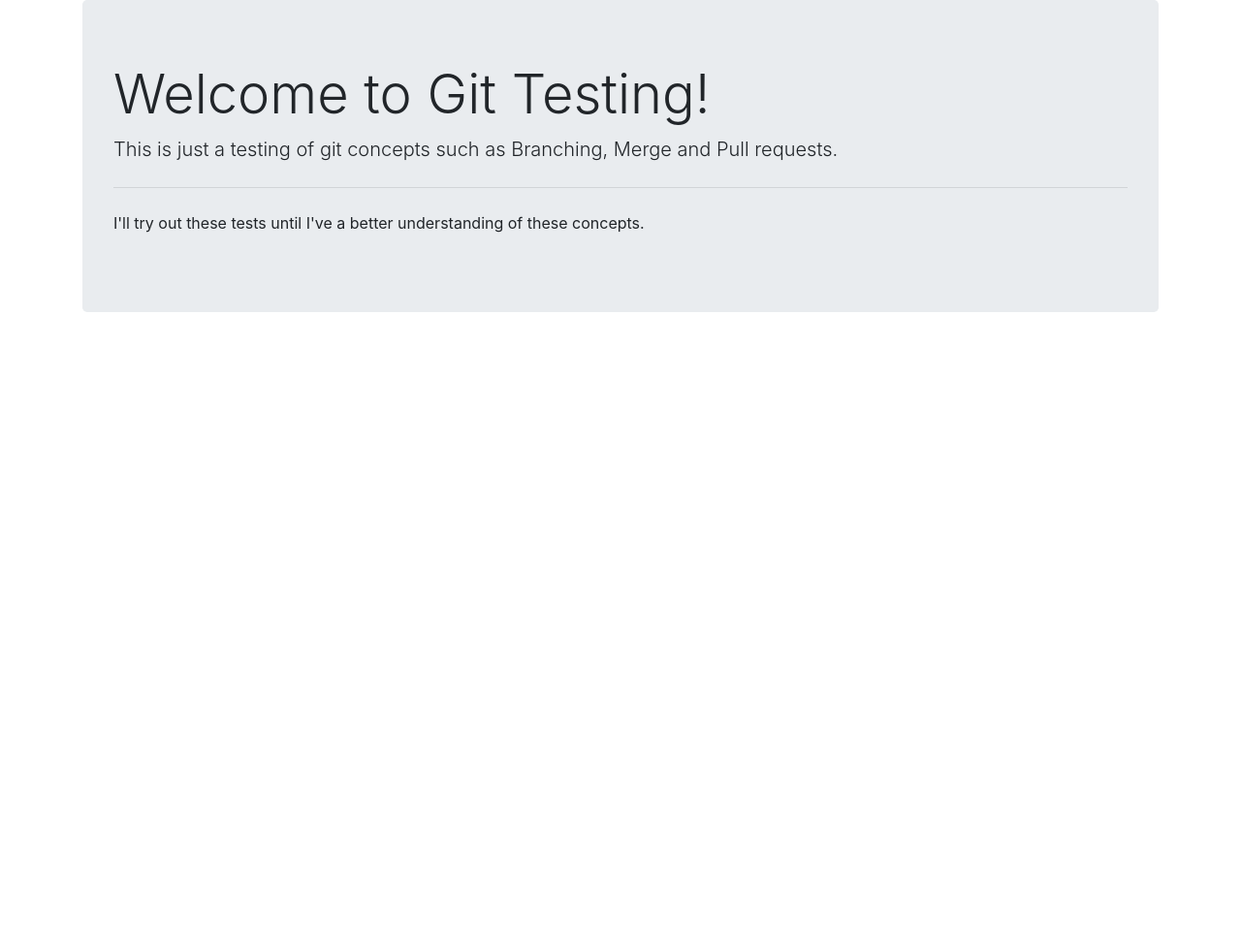
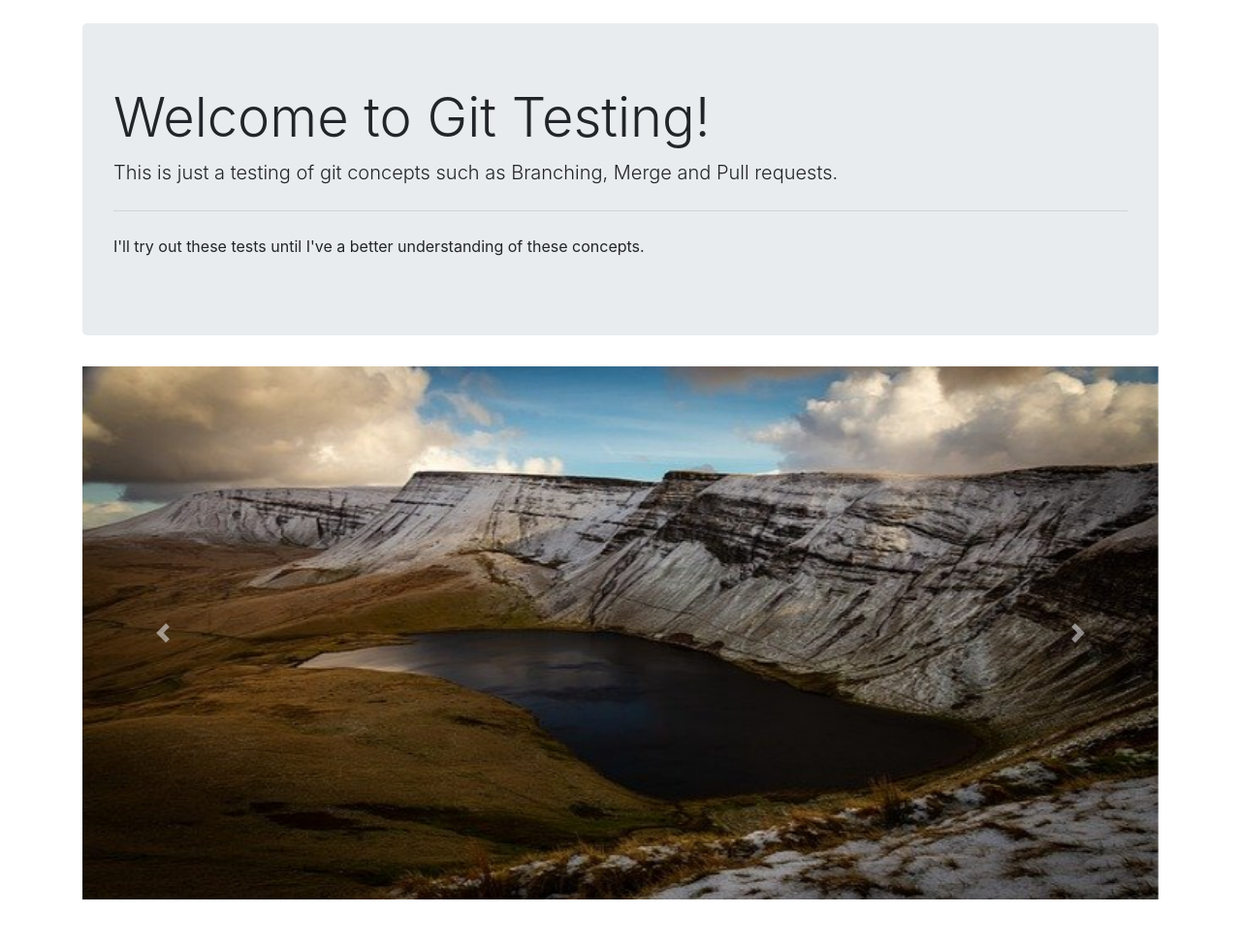
Before and after one commit to Phantom586/GitFuncTest, a Django app: page / in a window 1280 px wide. Shown: the part 56-1032 px from the top of the page at 97% size. Before the commit the page ends 378 px from the top, so only its background shows below. Run offline with Django 3.2, Linux system fonts and the light colour scheme.

Commit message:
Updates - 1 - added image carousel to the index.html

```diff
--- a/GitDemo/BaseApp/templates/BaseApp/index.html
+++ b/GitDemo/BaseApp/templates/BaseApp/index.html
@@ -6,7 +6,7 @@
     {% endblock %}
 
     {% block content %}
-        <div class="container">
+        <div class="container mt-4">
             <div class="jumbotron">
                 <h1 class="display-4">Welcome to Git Testing!</h1>
                 <p class="lead">This is just a testing of git concepts such as Branching, Merge and Pull requests.</p>
@@ -14,4 +14,27 @@
                 <p>I'll try out these tests until I've a better understanding of these concepts.</p>
             </div>
         </div>
+        <div class="container mb-5">
+            <div id="carouselExampleControls" class="carousel slide" data-ride="carousel">
+                <div class="carousel-inner">
+                  <div class="carousel-item active">
+                    <img src="/media/imgs/slide_1.jpg" class="d-block w-100"  height="550" alt="...">
+                  </div>
+                  <div class="carousel-item">
+                    <img src="/media/imgs/slide_2.jpg" class="d-block w-100"  height="550" alt="...">
+                  </div>
+                  <div class="carousel-item">
+                    <img src="/media/imgs/slide_3.jpg" class="d-block w-100"  height="550" alt="...">
+                  </div>
+                </div>
+                <a class="carousel-control-prev" href="#carouselExampleControls" role="button" data-slide="prev">
+                  <span class="carousel-control-prev-icon" aria-hidden="true"></span>
+                  <span class="sr-only">Previous</span>
+                </a>
+                <a class="carousel-control-next" href="#carouselExampleControls" role="button" data-slide="next">
+                  <span class="carousel-control-next-icon" aria-hidden="true"></span>
+                  <span class="sr-only">Next</span>
+                </a>
+              </div>
+        </div>
     {% endblock %}
```
